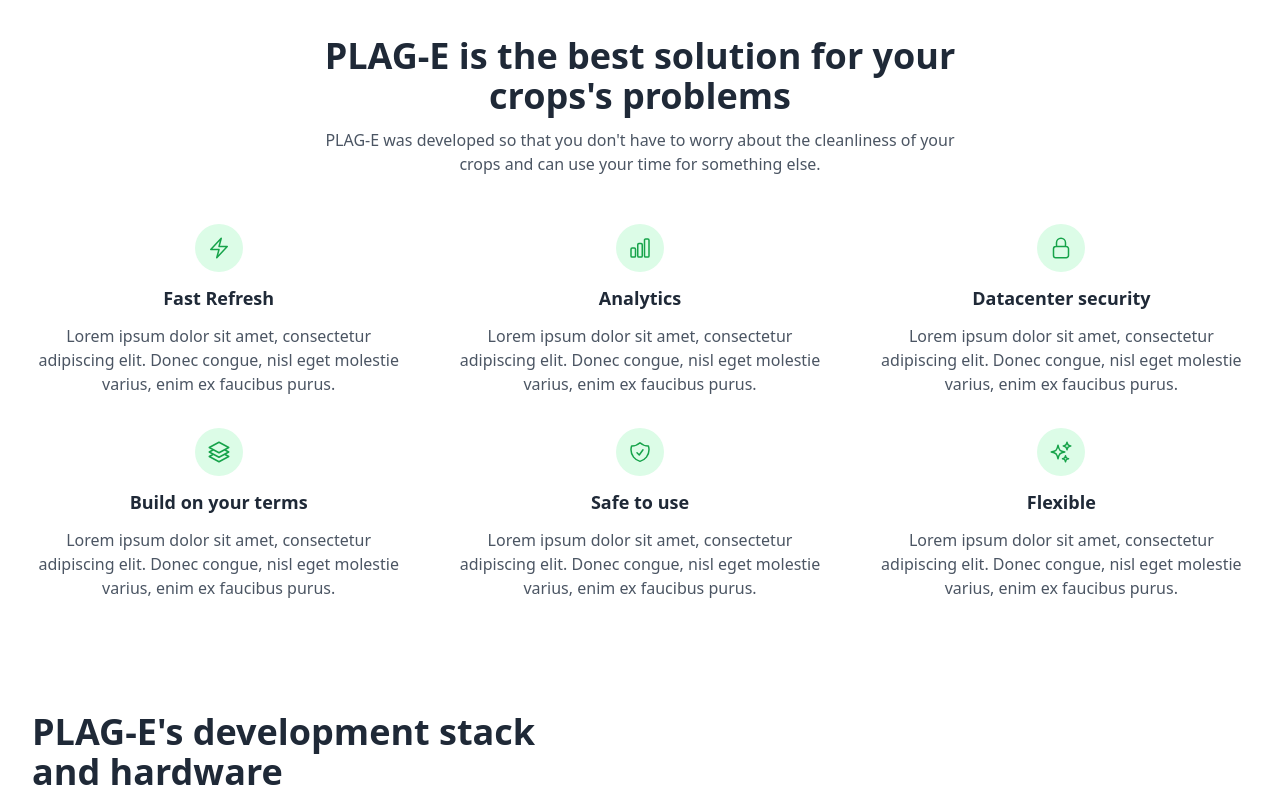
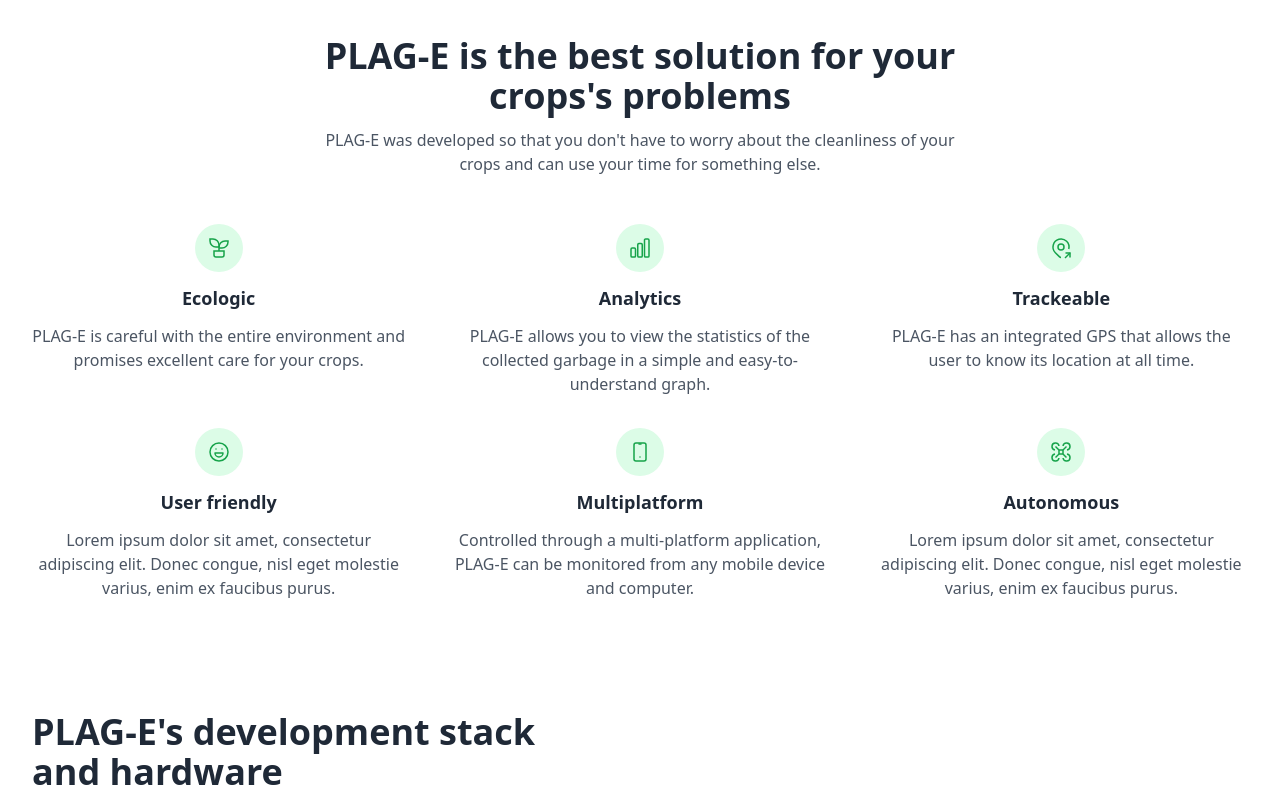
Before and after one commit to 0marContreras/plag-e-stand, a Next.js app: page / in a window 1280 px wide. Shown: the part 1413-2210 px from the top of the page. Built offline with nearby package versions, Linux system fonts and the light colour scheme.

Commit message:
Avance 3

```diff
--- a/src/components/hero.jsx
+++ b/src/components/hero.jsx
@@ -17,14 +17,14 @@ export default function Hero(){
                            PLAG-E: Smart caring
                         </h2>
                         <p>
-                            Sed ut perspiciatis unde omnis iste natus voluptatem accusantium doloremque laudantium, totam rem aperiam, eaque ipsa quae.
+                            Using Industry 4.0, PLAG-E is an intelligent ground drone designed for the elimination of weed pests and cleaning of trash in crops.
                         </p>
                         <div className="items-center gap-x-3 space-y-3 sm:flex sm:space-y-0">
-                            <a href="javascript:void(0)" className="block py-2 px-4 text-center text-white font-medium bg-green-600 duration-150 hover:bg-green-500 active:bg-green-700 rounded-lg shadow-lg hover:shadow-none">
-                                Let's get started
+                            <a href="#about" className="block py-2 px-4 text-center text-white font-medium bg-green-600 duration-150 hover:bg-green-500 active:bg-green-700 rounded-lg shadow-lg hover:shadow-none">
+                                About PLAG-E
                             </a>
-                            <a href="javascript:void(0)" className="flex items-center justify-center gap-x-2 py-2 px-4 text-gray-700 hover:text-gray-500 font-medium duration-150 active:bg-gray-100 border rounded-lg md:inline-flex">
-                                Get access
+                            <a href="#tech" className="flex items-center justify-center gap-x-2 py-2 px-4 text-gray-700 hover:text-gray-500 font-medium duration-150 active:bg-gray-100 border rounded-lg md:inline-flex">
+                                How was made?
                                 <svg xmlns="http://www.w3.org/2000/svg" viewBox="0 0 20 20" fill="currentColor" className="w-5 h-5">
                                     <path fillRule="evenodd" d="M2 10a.75.75 0 01.75-.75h12.59l-2.1-1.95a.75.75 0 111.02-1.1l3.5 3.25a.75.75 0 010 1.1l-3.5 3.25a.75.75 0 11-1.02-1.1l2.1-1.95H2.75A.75.75 0 012 10z" clipRule="evenodd" />
                                 </svg>
--- a/src/components/miss.jsx
+++ b/src/components/miss.jsx
@@ -3,11 +3,15 @@ export default function Miss () {
         const features = [
             {
                 icon:
-                    <svg xmlns="http://www.w3.org/2000/svg" fill="none" viewBox="0 0 24 24" strokeWidth={1.5} stroke="currentColor" className="w-6 h-6">
-                        <path strokeLinecap="round" strokeLinejoin="round" d="M3.75 13.5l10.5-11.25L12 10.5h8.25L9.75 21.75 12 13.5H3.75z" />
-                    </svg>,
-                title: "Fast Refresh",
-                desc: "Lorem ipsum dolor sit amet, consectetur adipiscing elit. Donec congue, nisl eget molestie varius, enim ex faucibus purus."
+                <svg xmlns="http://www.w3.org/2000/svg" fill="none" viewBox="0 0 24 24" strokeWidth={1.5} stroke="currentColor" className="w-6 h-6">
+                    <path stroke="none" d="M0 0h24v24H0z" fill="none"></path>
+                    <path d="M7 15h10v4a2 2 0 0 1 -2 2h-6a2 2 0 0 1 -2 -2v-4z"></path>
+                    <path d="M12 9a6 6 0 0 0 -6 -6h-3v2a6 6 0 0 0 6 6h3"></path>
+                    <path d="M12 11a6 6 0 0 1 6 -6h3v1a6 6 0 0 1 -6 6h-3"></path>
+                    <path d="M12 15l0 -6"></path>
+                </svg>,
+                title: "Ecologic",
+                desc: "PLAG-E is careful with the entire environment and promises excellent care for your crops."
             },
             {
                 icon:
@@ -15,44 +19,64 @@ export default function Miss () {
                         <path strokeLinecap="round" strokeLinejoin="round" d="M3 13.125C3 12.504 3.504 12 4.125 12h2.25c.621 0 1.125.504 1.125 1.125v6.75C7.5 20.496 6.996 21 6.375 21h-2.25A1.125 1.125 0 013 19.875v-6.75zM9.75 8.625c0-.621.504-1.125 1.125-1.125h2.25c.621 0 1.125.504 1.125 1.125v11.25c0 .621-.504 1.125-1.125 1.125h-2.25a1.125 1.125 0 01-1.125-1.125V8.625zM16.5 4.125c0-.621.504-1.125 1.125-1.125h2.25C20.496 3 21 3.504 21 4.125v15.75c0 .621-.504 1.125-1.125 1.125h-2.25a1.125 1.125 0 01-1.125-1.125V4.125z" />
                     </svg>,
                 title: "Analytics",
+                desc: "PLAG-E allows you to view the statistics of the collected garbage in a simple and easy-to-understand graph."
+            },
+            {
+                icon:
+                    <svg xmlns="http://www.w3.org/2000/svg" fill="none" viewBox="0 0 24 24" strokeWidth={1.5} stroke="currentColor" className="w-6 h-6">
+                        <path stroke="none" d="M0 0h24v24H0z" fill="none"></path>
+                        <path d="M9 11a3 3 0 1 0 6 0a3 3 0 0 0 -6 0"></path>
+                        <path d="M12.02 21.485a1.996 1.996 0 0 1 -1.433 -.585l-4.244 -4.243a8 8 0 1 1 13.403 -3.651"></path>
+                        <path d="M16 22l5 -5"></path>
+                        <path d="M21 21.5v-4.5h-4.5"></path>
+                    </svg>,
+                title: "Trackeable",
+                desc: "PLAG-E has an integrated GPS that allows the user to know its location at all time."
+            },
+            {
+                icon:
+                    <svg xmlns="http://www.w3.org/2000/svg" stroke="currentColor" className="w-6 h-6" viewBox="0 0 24 24" strokeWidth={1.5} fill="none" strokeLinecap="round" strokeLinejoin="round">
+                        <path stroke="none" d="M0 0h24v24H0z" fill="none"></path>
+                        <path d="M12 12m-9 0a9 9 0 1 0 18 0a9 9 0 1 0 -18 0"></path>
+                        <path d="M9 9l.01 0"></path>
+                        <path d="M15 9l.01 0"></path>
+                        <path d="M8 13a4 4 0 1 0 8 0h-8"></path>
+                    </svg>,
+                title: "User friendly",
                 desc: "Lorem ipsum dolor sit amet, consectetur adipiscing elit. Donec congue, nisl eget molestie varius, enim ex faucibus purus."
             },
             {
                 icon:
-                    <svg xmlns="http://www.w3.org/2000/svg" fill="none" viewBox="0 0 24 24" strokeWidth={1.5} stroke="currentColor" className="w-6 h-6">
-                        <path strokeLinecap="round" strokeLinejoin="round" d="M16.5 10.5V6.75a4.5 4.5 0 10-9 0v3.75m-.75 11.25h10.5a2.25 2.25 0 002.25-2.25v-6.75a2.25 2.25 0 00-2.25-2.25H6.75a2.25 2.25 0 00-2.25 2.25v6.75a2.25 2.25 0 002.25 2.25z" />
+                    <svg xmlns="http://www.w3.org/2000/svg" fill="none" viewBox="0 0 24 24" strokeWidth={1.5} stroke="currentColor" strokeLinecap="round" className="w-6 h-6">
+                        <path stroke="none" d="M0 0h24v24H0z" fill="none"></path>
+                        <path d="M6 5a2 2 0 0 1 2 -2h8a2 2 0 0 1 2 2v14a2 2 0 0 1 -2 2h-8a2 2 0 0 1 -2 -2v-14z"></path>
+                        <path d="M11 4h2"></path>
+                        <path d="M12 17v.01"></path>
                     </svg>,
-                title: "Datacenter security",
-                desc: "Lorem ipsum dolor sit amet, consectetur adipiscing elit. Donec congue, nisl eget molestie varius, enim ex faucibus purus."
+                title: "Multiplatform",
+                desc: "Controlled through a multi-platform application, PLAG-E can be monitored from any mobile device and computer."
             },
             {
                 icon:
                     <svg xmlns="http://www.w3.org/2000/svg" fill="none" viewBox="0 0 24 24" strokeWidth={1.5} stroke="currentColor" className="w-6 h-6">
-                        <path strokeLinecap="round" strokeLinejoin="round" d="M6.429 9.75L2.25 12l4.179 2.25m0-4.5l5.571 3 5.571-3m-11.142 0L2.25 7.5 12 2.25l9.75 5.25-4.179 2.25m0 0L21.75 12l-4.179 2.25m0 0l4.179 2.25L12 21.75 2.25 16.5l4.179-2.25m11.142 0l-5.571 3-5.571-3" />
+                        <path stroke="none" d="M0 0h24v24H0z" fill="none"></path>
+                        <path d="M10 10h4v4h-4z"></path>
+                        <path d="M10 10l-3.5 -3.5"></path>
+                        <path d="M9.96 6a3.5 3.5 0 1 0 -3.96 3.96"></path>
+                        <path d="M14 10l3.5 -3.5"></path>
+                        <path d="M18 9.96a3.5 3.5 0 1 0 -3.96 -3.96"></path>
+                        <path d="M14 14l3.5 3.5"></path>
+                        <path d="M14.04 18a3.5 3.5 0 1 0 3.96 -3.96"></path>
+                        <path d="M10 14l-3.5 3.5"></path>
+                        <path d="M6 14.04a3.5 3.5 0 1 0 3.96 3.96"></path>
                     </svg>,
-                title: "Build on your terms",
-                desc: "Lorem ipsum dolor sit amet, consectetur adipiscing elit. Donec congue, nisl eget molestie varius, enim ex faucibus purus."
-            },
-            {
-                icon:
-                    <svg xmlns="http://www.w3.org/2000/svg" fill="none" viewBox="0 0 24 24" strokeWidth={1.5} stroke="currentColor" className="w-6 h-6">
-                        <path strokeLinecap="round" strokeLinejoin="round" d="M9 12.75L11.25 15 15 9.75m-3-7.036A11.959 11.959 0 013.598 6 11.99 11.99 0 003 9.749c0 5.592 3.824 10.29 9 11.623 5.176-1.332 9-6.03 9-11.622 0-1.31-.21-2.571-.598-3.751h-.152c-3.196 0-6.1-1.248-8.25-3.285z" />
-                    </svg>,
-                title: "Safe to use",
-                desc: "Lorem ipsum dolor sit amet, consectetur adipiscing elit. Donec congue, nisl eget molestie varius, enim ex faucibus purus."
-            },
-            {
-                icon:
-                    <svg xmlns="http://www.w3.org/2000/svg" fill="none" viewBox="0 0 24 24" strokeWidth={1.5} stroke="currentColor" className="w-6 h-6">
-                        <path strokeLinecap="round" strokeLinejoin="round" d="M9.813 15.904L9 18.75l-.813-2.846a4.5 4.5 0 00-3.09-3.09L2.25 12l2.846-.813a4.5 4.5 0 003.09-3.09L9 5.25l.813 2.846a4.5 4.5 0 003.09 3.09L15.75 12l-2.846.813a4.5 4.5 0 00-3.09 3.09zM18.259 8.715L18 9.75l-.259-1.035a3.375 3.375 0 00-2.455-2.456L14.25 6l1.036-.259a3.375 3.375 0 002.455-2.456L18 2.25l.259 1.035a3.375 3.375 0 002.456 2.456L21.75 6l-1.035.259a3.375 3.375 0 00-2.456 2.456zM16.894 20.567L16.5 21.75l-.394-1.183a2.25 2.25 0 00-1.423-1.423L13.5 18.75l1.183-.394a2.25 2.25 0 001.423-1.423l.394-1.183.394 1.183a2.25 2.25 0 001.423 1.423l1.183.394-1.183.394a2.25 2.25 0 00-1.423 1.423z" />
-                    </svg>,
-                title: "Flexible",
+                title: "Autonomous",
                 desc: "Lorem ipsum dolor sit amet, consectetur adipiscing elit. Donec congue, nisl eget molestie varius, enim ex faucibus purus."
             },
         ]
 
         return (
-            <section className="mt-16 py-14">
+            <section id="about" className="mt-16 py-14">
                 <div className="max-w-screen-xl mx-auto px-4 text-center text-gray-600 md:px-8">
                     <div className="max-w-2xl mx-auto">
                         <h3 className="text-gray-800 text-3xl font-semibold sm:text-4xl">
--- a/src/components/tech.jsx
+++ b/src/components/tech.jsx
@@ -67,7 +67,7 @@ export default function Tech () {
     ]
 
     return (
-        <section className="mt-15 py-14">
+        <section id="tech" className="mt-15 py-14">
             <div className="max-w-screen-xl mx-auto px-4 md:px-8">
                 <div className="max-w-xl">
                     <h3 className="text-gray-800 text-3xl font-semibold sm:text-4xl">
--- a/src/styles/globals.css
+++ b/src/styles/globals.css
@@ -1,3 +1,7 @@
 @tailwind base;
 @tailwind components;
 @tailwind utilities;
+
+html {
+	scroll-behavior: smooth;
+}
```
